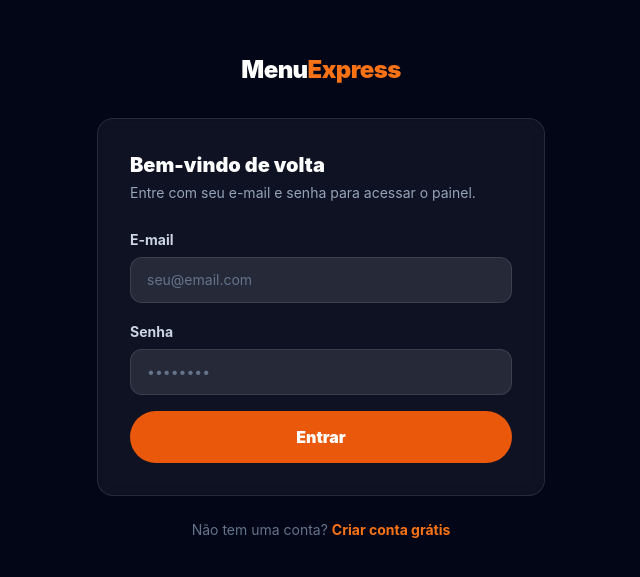
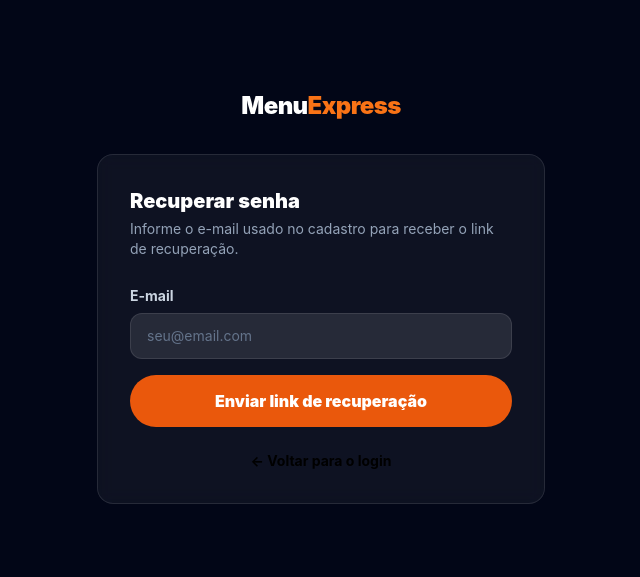
Before and after one commit to rafa-cesar/MenuExpress, a React (Vite) app in the folder frontend/: page /admin/esqueci-senha in a window 1280 px wide. Before the commit this address led to /admin/login. Shown: the part 103-680 px from the top of the page, without its empty margins (319-959 px from the left). Built offline with nearby package versions, Linux system fonts and the light colour scheme; no server answers; the database is empty.

Commit message:
adiciona recuperação de senha

```diff
--- /dev/null
+++ b/frontend/src/pages/admin/AdminForgotPasswordPage.tsx
@@ -0,0 +1,96 @@
+import { FormEvent, useState } from 'react';
+import { Link } from '@tanstack/react-router';
+import { supabase } from '../../lib/supabase';
+import { usePageTitle } from '../../hooks/usePageTitle';
+
+export function AdminForgotPasswordPage() {
+  usePageTitle('Recuperar senha — MenuExpress');
+  const [email, setEmail] = useState('');
+  const [loading, setLoading] = useState(false);
+  const [sent, setSent] = useState(false);
+  const [error, setError] = useState('');
+
+  async function handleSubmit(event: FormEvent<HTMLFormElement>) {
+    event.preventDefault();
+    setError('');
+    setLoading(true);
+
+    const { error: resetError } = await supabase.auth.resetPasswordForEmail(email.trim(), {
+      redirectTo: `${window.location.origin}/admin/redefinir-senha`,
+    });
+
+    setLoading(false);
+    if (resetError) {
+      setError('Não foi possível enviar o e-mail agora. Aguarde um pouco e tente novamente.');
+      return;
+    }
+
+    // A mesma resposta é exibida mesmo se o e-mail não existir, evitando
+    // revelar quais endereços possuem conta no sistema.
+    setSent(true);
+  }
+
+  return (
+    <div className="flex min-h-screen items-center justify-center bg-slate-950 px-4 py-12">
+      <div className="w-full max-w-md">
+        <Link to="/" className="mb-8 block text-center text-2xl font-black tracking-tight">
+          <span className="text-white">Menu</span><span className="text-brand-500">Express</span>
+        </Link>
+
+        <div className="rounded-2xl border border-white/10 bg-white/5 p-6 backdrop-blur sm:p-8">
+          <h1 className="text-xl font-black text-white">Recuperar senha</h1>
+
+          {sent ? (
+            <div className="mt-5">
+              <p className="rounded-xl bg-emerald-500/10 px-4 py-3 text-sm font-bold text-emerald-300">
+                Se esse e-mail estiver cadastrado, você receberá um link para definir uma nova senha.
+              </p>
+              <p className="mt-3 text-sm text-slate-400">
+                Confira também as pastas de spam e lixo eletrônico.
+              </p>
+            </div>
+          ) : (
+            <>
+              <p className="mt-1 text-sm text-slate-400">
+                Informe o e-mail usado no cadastro para receber o link de recuperação.
+              </p>
+              <form onSubmit={handleSubmit} className="mt-6 space-y-4">
+                <label className="block">
+                  <span className="text-sm font-bold text-slate-300">E-mail</span>
+                  <input
+                    type="email"
+                    required
+                    autoComplete="email"
+                    value={email}
+                    onChange={(event) => setEmail(event.target.value)}
+                    placeholder="seu@email.com"
+                    className="mt-1.5 w-full rounded-xl border border-white/10 bg-white/10 px-4 py-3 text-sm text-white placeholder-slate-500 outline-none transition focus:border-brand-500 focus:ring-2 focus:ring-brand-500/20"
+                  />
+                </label>
+
+                {error && (
+                  <p className="rounded-xl bg-red-500/10 px-4 py-3 text-sm font-bold text-red-400">{error}</p>
+                )}
+
+                <button
+                  type="submit"
+                  disabled={loading}
+                  className="w-full rounded-full bg-brand-600 py-3.5 font-black text-white transition hover:bg-brand-700 disabled:opacity-60"
+                >
+                  {loading ? 'Enviando...' : 'Enviar link de recuperação'}
+                </button>
+              </form>
+            </>
+          )}
+
+          <Link
+            to="/admin/login"
+            className="mt-6 block text-center text-sm font-bold text-brand-400 hover:text-brand-300"
+          >
+            ← Voltar para o login
+          </Link>
+        </div>
+      </div>
+    </div>
+  );
+}
--- a/frontend/src/pages/admin/AdminLoginPage.tsx
+++ b/frontend/src/pages/admin/AdminLoginPage.tsx
@@ -44,7 +44,12 @@
             </label>
 
             <label className="block">
-              <span className="text-sm font-bold text-slate-300">Senha</span>
+              <span className="flex items-center justify-between text-sm font-bold text-slate-300">
+                Senha
+                <Link to="/admin/esqueci-senha" className="text-xs text-brand-400 hover:text-brand-300">
+                  Esqueci minha senha
+                </Link>
+              </span>
               <input type="password" required autoComplete="current-password"
                 value={password} onChange={(e) => setPassword(e.target.value)}
                 placeholder="••••••••"
--- /dev/null
+++ b/frontend/src/pages/admin/AdminResetPasswordPage.tsx
@@ -0,0 +1,130 @@
+import { FormEvent, useEffect, useState } from 'react';
+import { Link, useNavigate } from '@tanstack/react-router';
+import { supabase } from '../../lib/supabase';
+import { usePageTitle } from '../../hooks/usePageTitle';
+
+export function AdminResetPasswordPage() {
+  usePageTitle('Redefinir senha — MenuExpress');
+  const navigate = useNavigate();
+  const [password, setPassword] = useState('');
+  const [confirmation, setConfirmation] = useState('');
+  const [checkingLink, setCheckingLink] = useState(true);
+  const [validLink, setValidLink] = useState(false);
+  const [loading, setLoading] = useState(false);
+  const [error, setError] = useState('');
+
+  useEffect(() => {
+    let active = true;
+
+    supabase.auth.getSession().then(({ data }) => {
+      if (!active) return;
+      setValidLink(Boolean(data.session));
+      setCheckingLink(false);
+    });
+
+    const { data: listener } = supabase.auth.onAuthStateChange((event, session) => {
+      if (!active) return;
+      if (event === 'PASSWORD_RECOVERY' || session) setValidLink(true);
+      setCheckingLink(false);
+    });
+
+    return () => {
+      active = false;
+      listener.subscription.unsubscribe();
+    };
+  }, []);
+
+  async function handleSubmit(event: FormEvent<HTMLFormElement>) {
+    event.preventDefault();
+    setError('');
+
+    if (password.length < 8) {
+      setError('A nova senha deve ter pelo menos 8 caracteres.');
+      return;
+    }
+    if (password !== confirmation) {
+      setError('As senhas não coincidem.');
+      return;
+    }
+
+    setLoading(true);
+    const { error: updateError } = await supabase.auth.updateUser({ password });
+    if (updateError) {
+      setLoading(false);
+      setError('O link expirou ou a senha não pôde ser atualizada. Solicite um novo link.');
+      return;
+    }
+
+    await supabase.auth.signOut();
+    navigate({ to: '/admin/login', replace: true });
+  }
+
+  return (
+    <div className="flex min-h-screen items-center justify-center bg-slate-950 px-4 py-12">
+      <div className="w-full max-w-md">
+        <Link to="/" className="mb-8 block text-center text-2xl font-black tracking-tight">
+          <span className="text-white">Menu</span><span className="text-brand-500">Express</span>
+        </Link>
+
+        <div className="rounded-2xl border border-white/10 bg-white/5 p-6 backdrop-blur sm:p-8">
+          <h1 className="text-xl font-black text-white">Definir nova senha</h1>
+
+          {checkingLink ? (
+            <p className="mt-4 text-sm text-slate-400">Validando link de recuperação...</p>
+          ) : !validLink ? (
+            <div className="mt-4">
+              <p className="rounded-xl bg-red-500/10 px-4 py-3 text-sm font-bold text-red-400">
+                Este link é inválido ou expirou.
+              </p>
+              <Link
+                to="/admin/esqueci-senha"
+                className="mt-5 block text-center text-sm font-bold text-brand-400 hover:text-brand-300"
+              >
+                Solicitar um novo link
+              </Link>
+            </div>
+          ) : (
+            <form onSubmit={handleSubmit} className="mt-6 space-y-4">
+              <label className="block">
+                <span className="text-sm font-bold text-slate-300">Nova senha</span>
+                <input
+                  type="password"
+                  required
+                  minLength={8}
+                  autoComplete="new-password"
+                  value={password}
+                  onChange={(event) => setPassword(event.target.value)}
+                  className="mt-1.5 w-full rounded-xl border border-white/10 bg-white/10 px-4 py-3 text-sm text-white outline-none transition focus:border-brand-500 focus:ring-2 focus:ring-brand-500/20"
+                />
+              </label>
+              <label className="block">
+                <span className="text-sm font-bold text-slate-300">Confirmar nova senha</span>
+                <input
+                  type="password"
+                  required
+                  minLength={8}
+                  autoComplete="new-password"
+                  value={confirmation}
+                  onChange={(event) => setConfirmation(event.target.value)}
+                  className="mt-1.5 w-full rounded-xl border border-white/10 bg-white/10 px-4 py-3 text-sm text-white outline-none transition focus:border-brand-500 focus:ring-2 focus:ring-brand-500/20"
+                />
+              </label>
+
+              {error && (
+                <p className="rounded-xl bg-red-500/10 px-4 py-3 text-sm font-bold text-red-400">{error}</p>
+              )}
+
+              <button
+                type="submit"
+                disabled={loading}
+                className="w-full rounded-full bg-brand-600 py-3.5 font-black text-white transition hover:bg-brand-700 disabled:opacity-60"
+              >
+                {loading ? 'Salvando...' : 'Salvar nova senha'}
+              </button>
+            </form>
+          )}
+        </div>
+      </div>
+    </div>
+  );
+}
--- a/frontend/src/router.tsx
+++ b/frontend/src/router.tsx
@@ -12,6 +12,8 @@
 import { AdminCategoriesPage } from './pages/admin/AdminCategoriesPage';
 import { AdminDashboardPage } from './pages/admin/AdminDashboardPage';
 import { AdminLoginPage } from './pages/admin/AdminLoginPage';
+import { AdminForgotPasswordPage } from './pages/admin/AdminForgotPasswordPage';
+import { AdminResetPasswordPage } from './pages/admin/AdminResetPasswordPage';
 import { AdminOrdersPage } from './pages/admin/AdminOrdersPage';
 import { AdminProductsPage } from './pages/admin/AdminProductsPage';
 import { AdminSettingsPage } from './pages/admin/AdminSettingsPage';
@@ -29,6 +31,8 @@
 const clienteAuthRoute = createRoute({ getParentRoute: () => rootRoute, path: '/checkout/auth',   component: ClienteAuthPage });
 const minhaAreaRoute   = createRoute({ getParentRoute: () => rootRoute, path: '/minha-area',      component: MinhaAreaPage });
 const adminLoginRoute  = createRoute({ getParentRoute: () => rootRoute, path: '/admin/login',      component: AdminLoginPage });
+const adminForgotPasswordRoute = createRoute({ getParentRoute: () => rootRoute, path: '/admin/esqueci-senha', component: AdminForgotPasswordPage });
+const adminResetPasswordRoute = createRoute({ getParentRoute: () => rootRoute, path: '/admin/redefinir-senha', component: AdminResetPasswordPage });
 
 const adminRoute            = createRoute({ getParentRoute: () => rootRoute, path: '/admin', component: AdminLayout });
 const adminDashboardRoute   = createRoute({ getParentRoute: () => adminRoute, path: '/',              component: AdminDashboardPage });
@@ -48,6 +52,8 @@
   clienteAuthRoute,
   minhaAreaRoute,
   adminLoginRoute,
+  adminForgotPasswordRoute,
+  adminResetPasswordRoute,
   adminRoute.addChildren([
     adminDashboardRoute,
     adminOrdersRoute,
```
